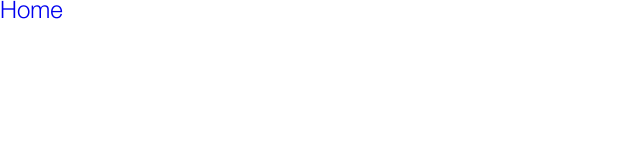
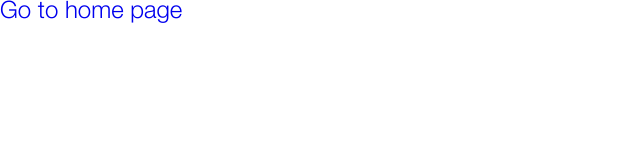
Before and after one commit to AnastaSea84/modnikky-test, a plain HTML site: page index.html in a window 1280 px wide. Shown: the whole page, without its empty margins (0-640 px from the left). Drawn offline with Linux system fonts and the light colour scheme; files whose address does not match are found by name.

Commit message:
Update index.html

```diff
--- a/index.html
+++ b/index.html
@@ -14,7 +14,7 @@
 <body>
     <div class="wrapper">
         <main class="page">
-            <a href="home.html">Home</a>
+            <a href="home.html">Go to home page</a>
         </main>
     </div>
 
```
